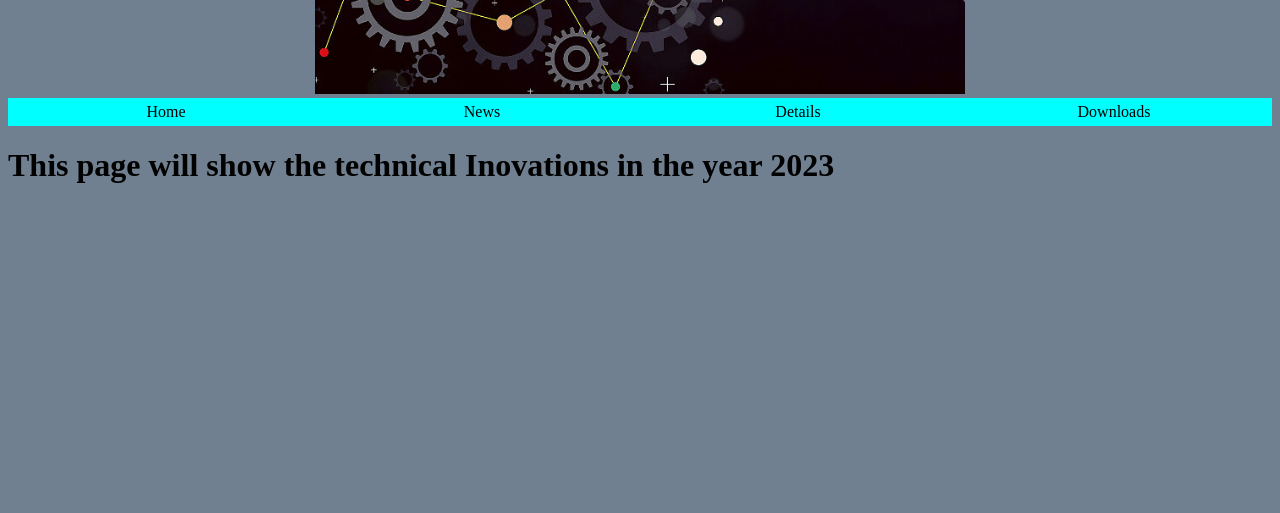
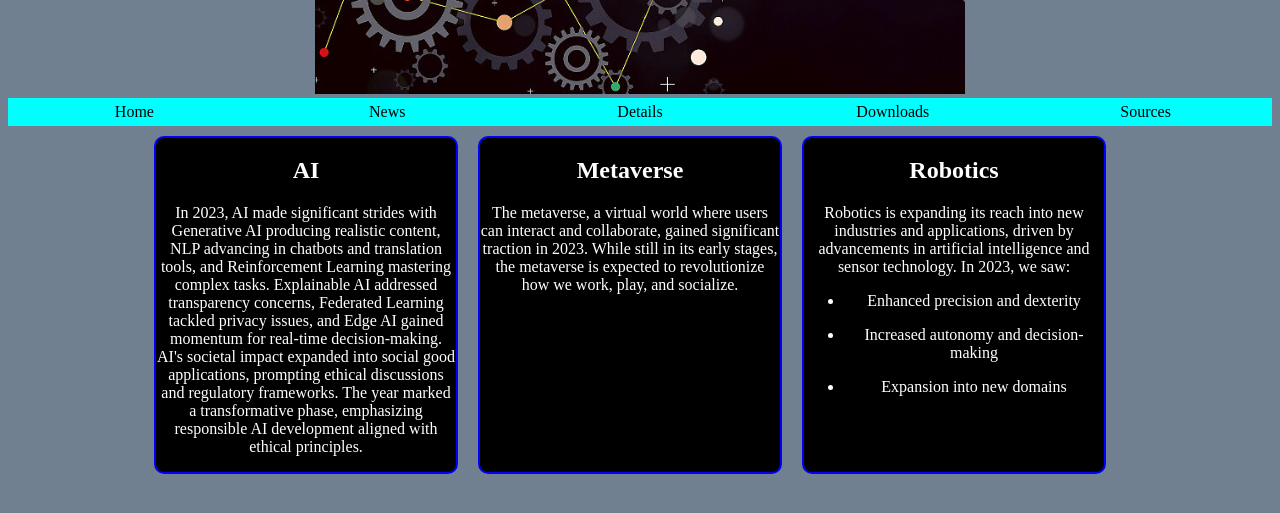
Before and after one commit to xjeggu/TechInovations, a plain HTML site: page html/index.html in a window 1280 px wide. Shown: the part 275-788 px from the top of the page. Drawn offline with Linux system fonts and the light colour scheme.

Commit message:
Added Topics to Home site, and added the css for it

```diff
--- a/css/style.css
+++ b/css/style.css
@@ -24,11 +24,6 @@ body {
   font-size:100px;
 }
 
-
-
-
-
-
 nav {
   box-sizing: border-box;
   background-color: aqua;
@@ -50,7 +45,7 @@ nav ol{
 nav ol li .navigation{
   box-sizing: border-box;
   float:left;
-  width: 25%;
+  width: 20%;
   text-align: center;
 }
 nav ol li a{
@@ -59,9 +54,35 @@ nav ol li a{
   text-decoration: none;
   color:black;
   padding: 5px 20px;
-  transition: background-color 0.25s ease-in-out
+  transition: background-color 0.5s ease-in-out
 }
 nav ol li a:hover{
   box-sizing: border-box;
   background-color: lightgray;
 }
+
+#topics{
+  margin-top:10px;
+  display: flex;
+  flex-direction: row;
+  max-height: 500px;
+  margin-bottom: 5px;
+  justify-content: center;
+  align-items: stretch;
+}
+
+
+#topics article {
+  border: 2px solid #000;
+  border-color: blue;
+  border-radius: 10px;
+  margin-right:20px;
+  width: 300px;
+  text-align: center;
+  background-color: black;
+}
+
+
+#topics article p, #topics article h1, #topics article ul {
+  color:white;
+}
--- a/html/index.html
+++ b/html/index.html
@@ -24,13 +24,34 @@
   <ol>
     <li><a href="./index.html" class="navigation">Home</a></li>
     <li><a href="./news.html" class="navigation">News</a></li>
-    <li><a href="./about%20me.html" class="navigation">Details</a></li>
+    <li><a href="./details.html" class="navigation">Details</a></li>
     <li><a href="./downloads.html" class="navigation">Downloads</a></li>
+    <li><a href="./sources.html" class="navigation">Sources</a></li>
 </ol>
 </nav>
 
+<div id="topics">
+  <article>
+    <h1>AI</h1>
+    <p>In 2023, AI made significant strides with Generative AI producing realistic content, NLP advancing in chatbots and translation tools, and Reinforcement Learning mastering complex tasks. Explainable AI addressed transparency concerns, Federated Learning tackled privacy issues, and Edge AI gained momentum for real-time decision-making. AI's societal impact expanded into social good applications, prompting ethical discussions and regulatory frameworks. The year marked a transformative phase, emphasizing responsible AI development aligned with ethical principles.</p>
+  </article>
+  <article>
+    <h1>Metaverse</h1>
+    <p>The metaverse, a virtual world where users can interact and collaborate, gained significant traction in 2023. While still in its early stages, the metaverse is expected to revolutionize how we work, play, and socialize.</p>
+  </article>
+  <article>
+    <h1>Robotics</h1>
+    <p>Robotics is expanding its reach into new industries and applications, driven by advancements in artificial intelligence and sensor technology. In 2023, we saw:</p>
+    <ul>
+      <li><p>Enhanced precision and dexterity</p></li>
+      <li><P>Increased autonomy and decision-making</p></li>
+      <li><p>Expansion into new domains</p></li>
+    </ul>
+  </article>
+</div>
 
-<h1>This page will show the technical Inovations in the year 2023</h1>
+
+
 
 
 </body>
```
Also changed, not shown: html/downloads.html (+2 -1 lines).
